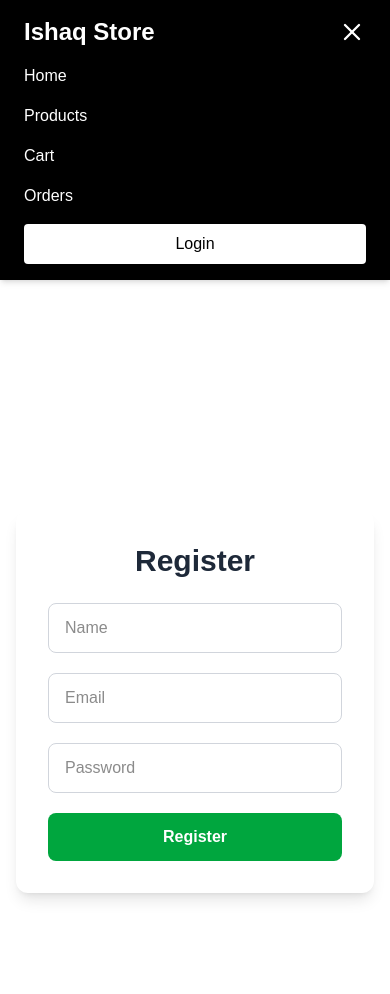
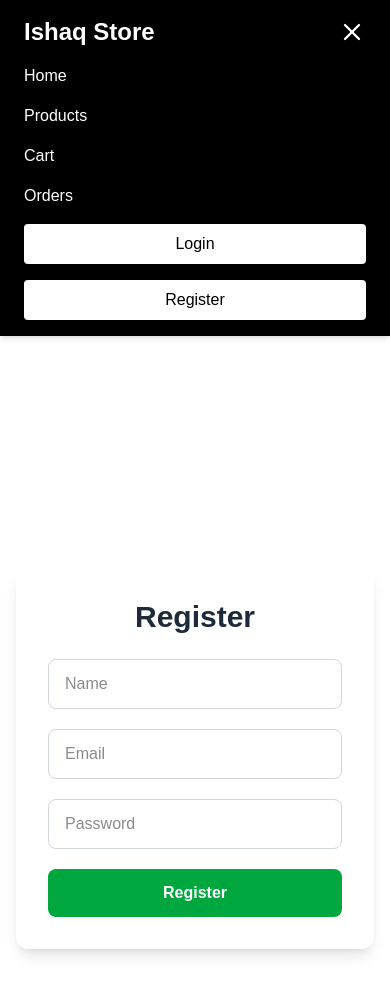
Before and after one commit to afridi-ishaq/Ecommerce, a Next.js app: page /register in a window 390 px wide. Both pictures are taken after a click on the button 352 px from the left and 32 px from the top of the page. Shown: the top 994 px of the page. Built offline with nearby package versions, Linux system fonts and the light colour scheme.

Commit message:
register linkn was added to the hamberger

```diff
--- a/src/components/Navbar.jsx
+++ b/src/components/Navbar.jsx
@@ -59,6 +59,12 @@ export default function Navbar() {
           >
             Login
           </Link>
+          <Link
+            href="/register"
+            className="bg-white text-black px-4 py-2 rounded text-center"
+          >
+            Register
+          </Link>
         </div>
       )}
     </nav>
```
